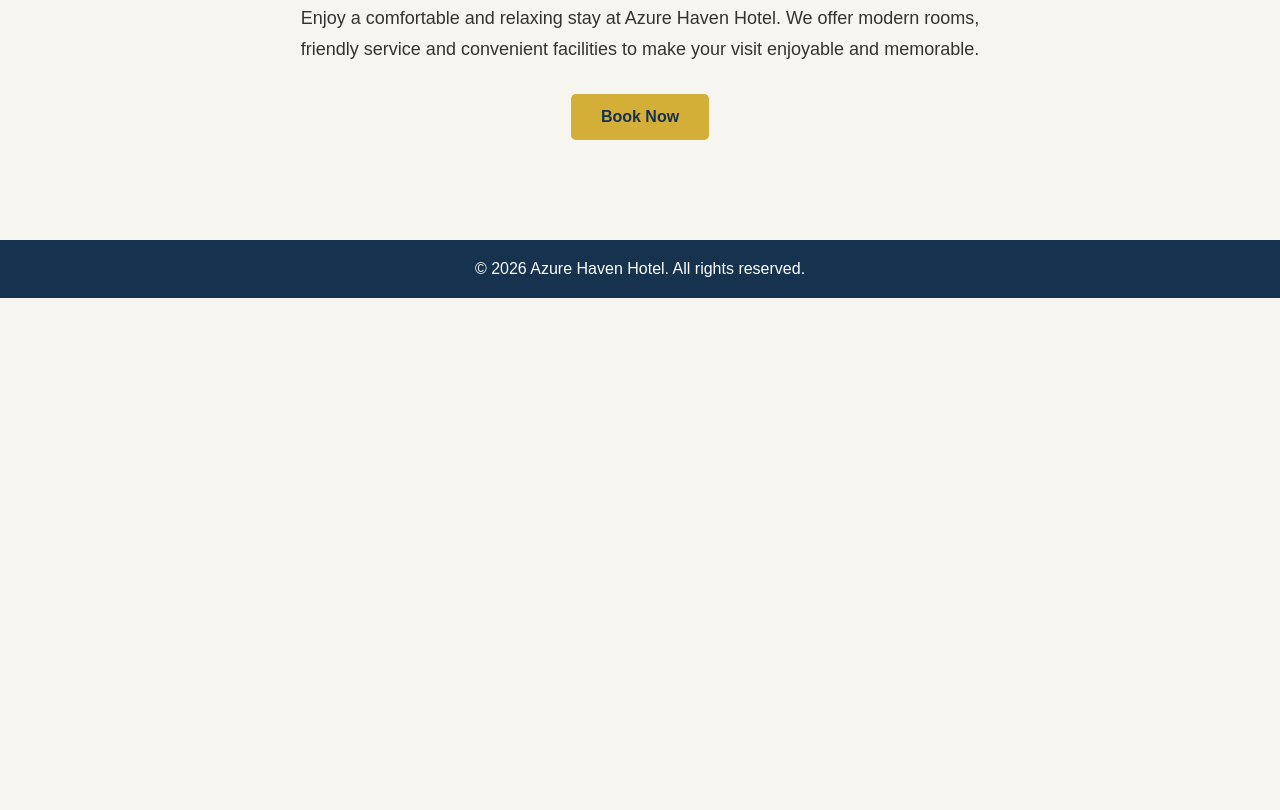
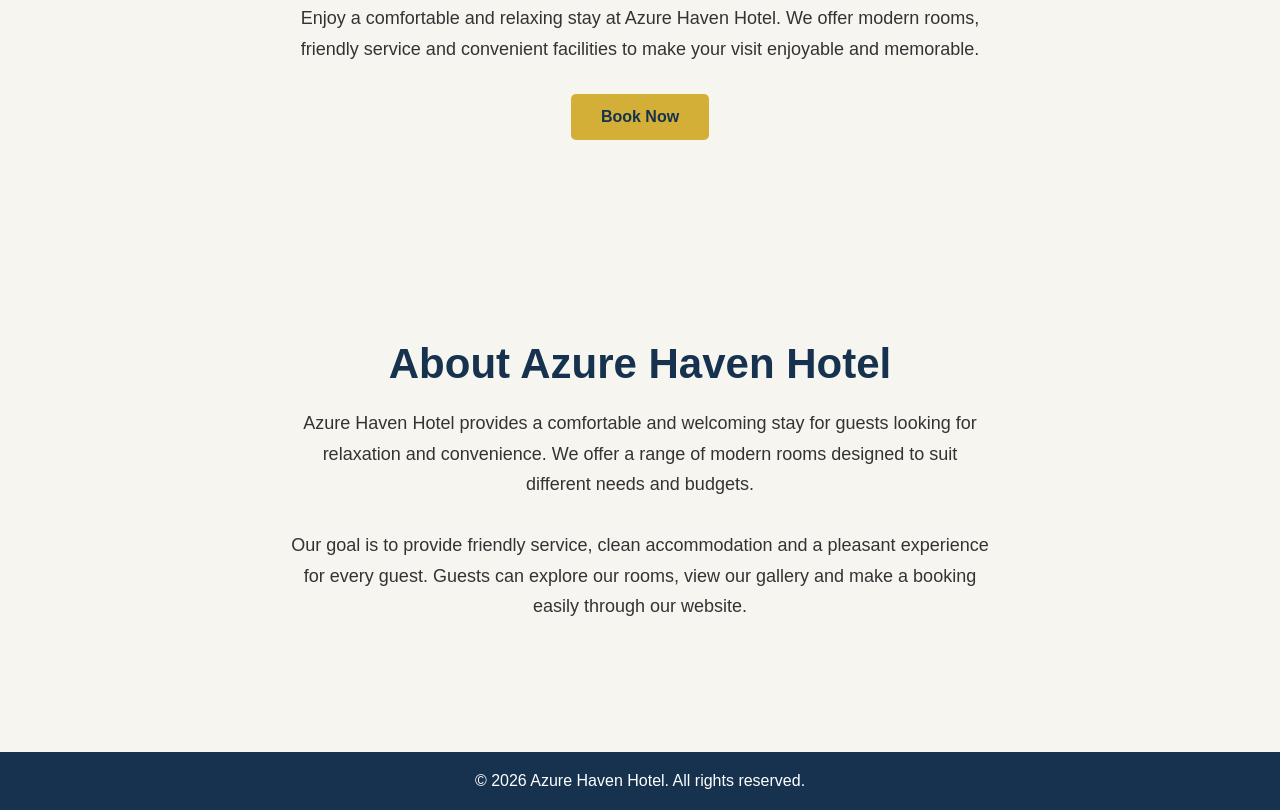
Before and after one commit to 12200088-beep/Azure-Hotel-Website, a plain HTML site: page hotel-booking/index.html in a window 1280 px wide. Shown: the part 731-1541 px from the top of the page. Before the commit the page ends 1029 px from the top, so only its background shows below. Drawn offline with Linux system fonts and the light colour scheme.

Commit message:
Update index.html

```diff
--- a/hotel-booking/index.html
+++ b/hotel-booking/index.html
@@ -5,6 +5,8 @@
     <meta charset="UTF-8">
     <meta name="viewport" content="width=device-width, initial-scale=1.0">
     <title>Azure Haven Hotel | Home</title>
+    <meta name="description" content="Azure Haven Hotel offers comfortable rooms, luxury accommodation and convenient online hotel booking.">
+<meta name="keywords" content="Azure Haven Hotel, hotel rooms, accommodation, hotel booking, luxury hotel">
     <link rel="stylesheet" href="css/style.css">
 </head>
 
@@ -36,6 +38,19 @@
 
             <a href="booking.html">Book Now</a>
         </section>
+        <section class="about-section" aria-labelledby="about-heading">
+    <h2 id="about-heading">About Azure Haven Hotel</h2>
+    <p>
+        Azure Haven Hotel provides a comfortable and welcoming stay for
+        guests looking for relaxation and convenience. We offer a range of
+        modern rooms designed to suit different needs and budgets.
+    </p>
+    <p>
+        Our goal is to provide friendly service, clean accommodation and
+        a pleasant experience for every guest. Guests can explore our rooms,
+        view our gallery and make a booking easily through our website.
+    </p>
+</section>
     </main>
 
     <footer>
```
